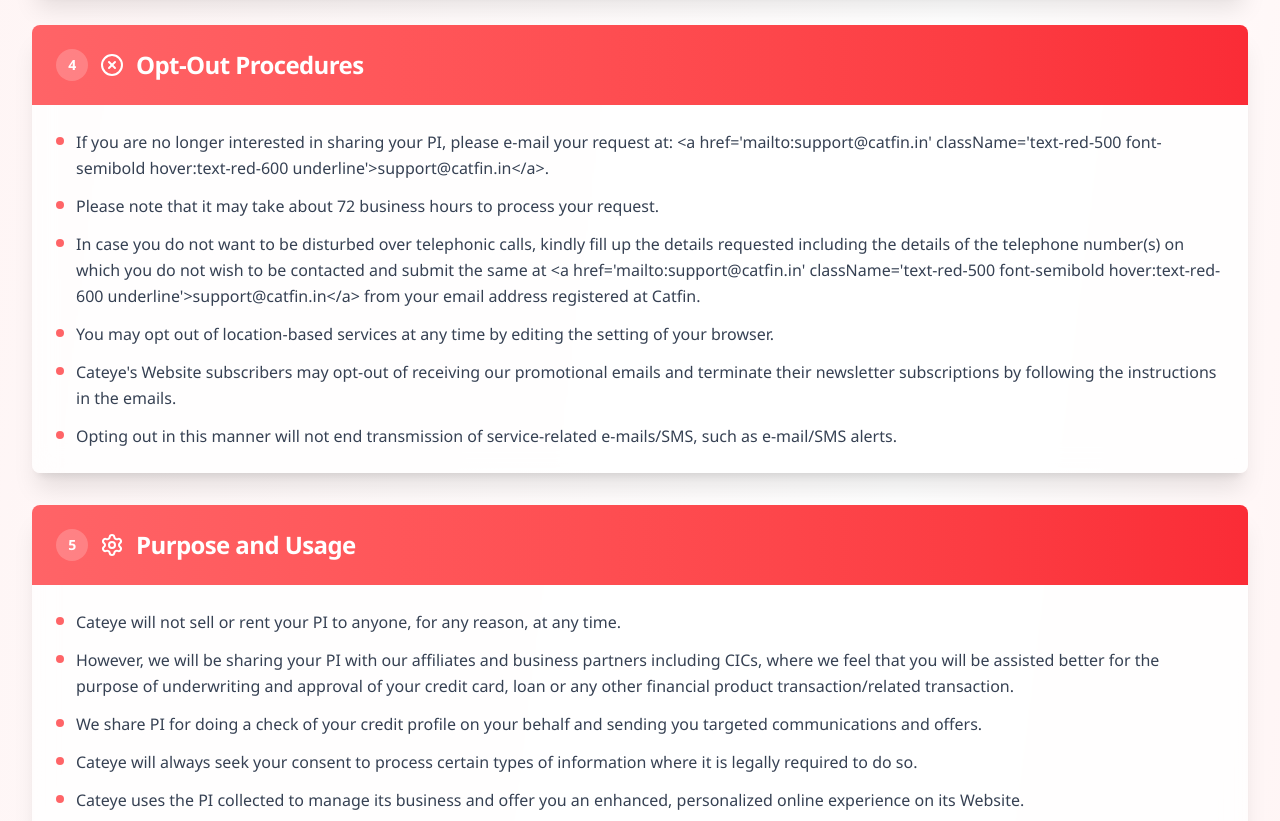
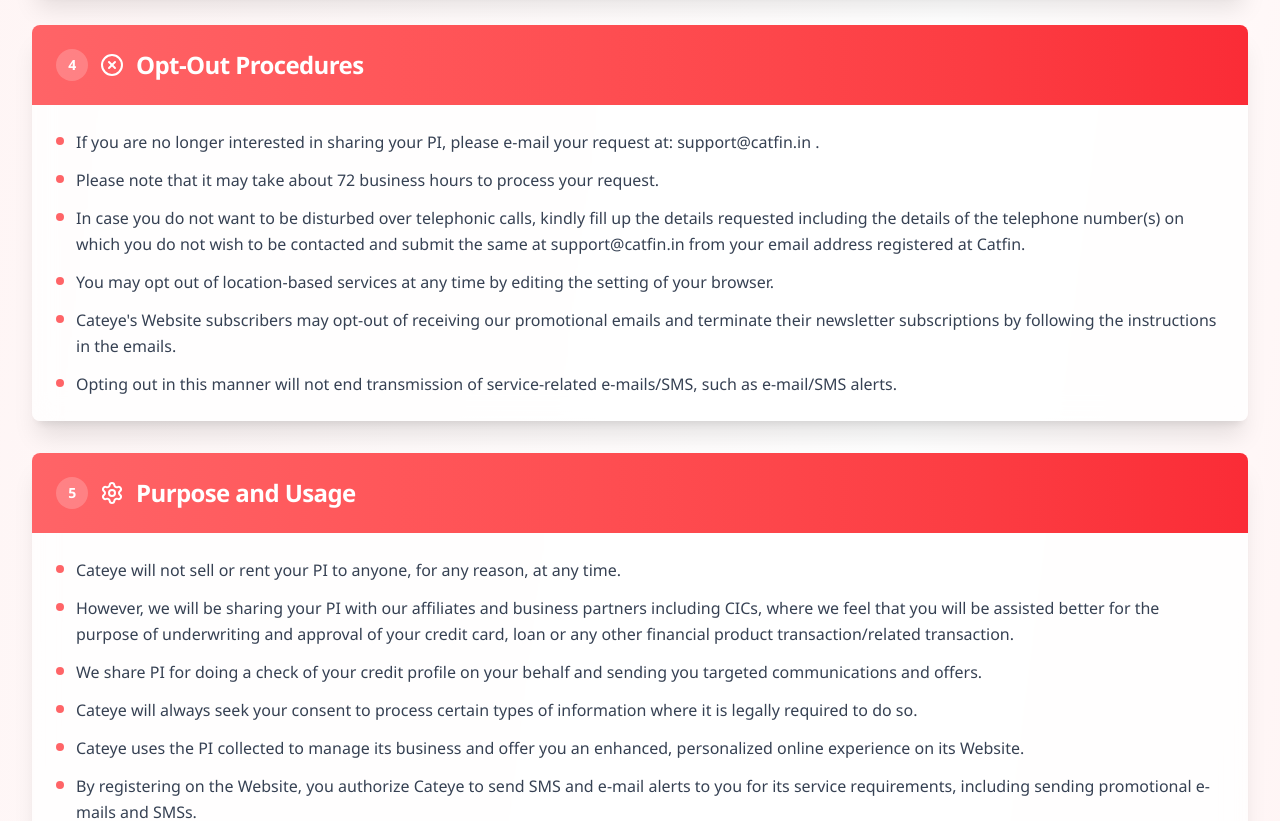
Before and after one commit to deploy-lk/catfin-website-v2, a Next.js app: page /privacy-policy in a window 1280 px wide. Shown: the part 2660-3481 px from the top of the page. Built offline with nearby package versions, Linux system fonts and the light colour scheme.

Commit message:
fix: fixing privacy policy

```diff
--- a/app/privacy-policy/page.tsx
+++ b/app/privacy-policy/page.tsx
@@ -87,9 +87,9 @@
       icon: <XCircle className="w-6 h-6" />,
       title: "Opt-Out Procedures",
       content: [
-        "If you are no longer interested in sharing your PI, please e-mail your request at: <a href='mailto:support@catfin.in' className='text-red-500 font-semibold hover:text-red-600 underline'>support@catfin.in</a>.",
+        "If you are no longer interested in sharing your PI, please e-mail your request at: support@catfin.in .",
         "Please note that it may take about 72 business hours to process your request.",
-        "In case you do not want to be disturbed over telephonic calls, kindly fill up the details requested including the details of the telephone number(s) on which you do not wish to be contacted and submit the same at <a href='mailto:support@catfin.in' className='text-red-500 font-semibold hover:text-red-600 underline'>support@catfin.in</a> from your email address registered at Catfin.",
+        "In case you do not want to be disturbed over telephonic calls, kindly fill up the details requested including the details of the telephone number(s) on which you do not wish to be contacted and submit the same at support@catfin.in from your email address registered at Catfin.",
         "You may opt out of location-based services at any time by editing the setting of your browser.",
         "Cateye's Website subscribers may opt-out of receiving our promotional emails and terminate their newsletter subscriptions by following the instructions in the emails.",
         "Opting out in this manner will not end transmission of service-related e-mails/SMS, such as e-mail/SMS alerts.",
@@ -146,10 +146,10 @@
       title: "Information Updates and Changes",
       content: [
         "If your PI provided to us when you had applied for a product on our Website changes, you may update it whenever you apply for a new product via our Website.",
-        "To review and update your PI and to ensure that the same is accurate while your application is in process, you may contact us at <a href='mailto:support@catfin.in' className='text-red-500 font-semibold hover:text-red-600 underline'>support@catfin.in</a>.",
+        "To review and update your PI and to ensure that the same is accurate while your application is in process, you may contact us at support@catfin.in",
         "You will not be able to update the information you have provided in an application after a decision has already been made on it; however, you may create and submit a new application with your updated information.",
         "We will retain your information for as long as your account is active or as needed to provide you services.",
-        "If you wish to cancel your account or request that we no longer use your information to provide you services, contact us at <a href='mailto:support@catfin.in' className='text-red-500 font-semibold hover:text-red-600 underline'>support@catfin.in</a>.",
+        "If you wish to cancel your account or request that we no longer use your information to provide you services, contact us at support@catfin.in.",
         "We will respond to your request within a reasonable timeframe.",
         "However, we will retain and use your information as necessary to comply with our legal obligations, resolve disputes, and to enforce our agreements.",
       ],
@@ -254,9 +254,9 @@
       title: "User Responsibility for Login Credentials",
       content: [
         "You are responsible for maintaining the security of your login ID and Password and must not provide these credentials to any third party.",
-        "If you believe that they have been stolen or been made known to others, you must contact us immediately at <a href='mailto:support@catfin.in' className='text-red-500 font-semibold hover:text-red-600 underline'>support@catfin.in</a>.",
+        "If you believe that they have been stolen or been made known to others, you must contact us immediately at support@catfin.in.",
         "We are not responsible if someone else accesses your account through the login credential they have obtained from you or through a violation by you of this Privacy and Security Policy or the Cateye Terms of Use.",
-        "If you have any security related concern, please contact us at <a href='mailto:support@catfin.in' className='text-red-500 font-semibold hover:text-red-600 underline'>support@catfin.in</a>. We will work closely with you to ensure a rapid and personal response to your concerns.",
+        "If you have any security related concern, please contact us at support@catfin.in. We will work closely with you to ensure a rapid and personal response to your concerns.",
       ],
     },
   ];
```
